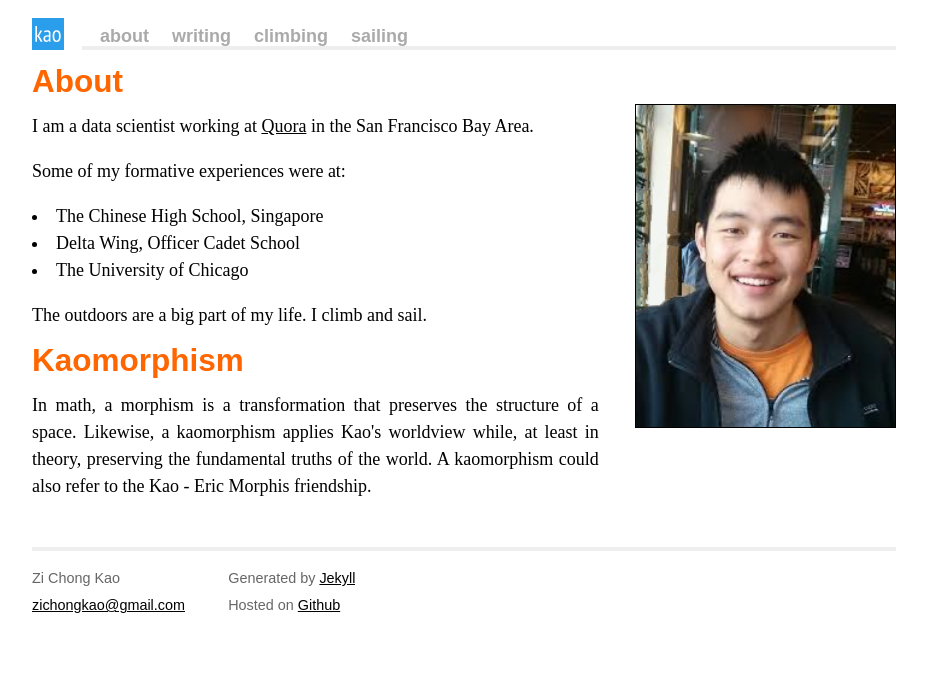
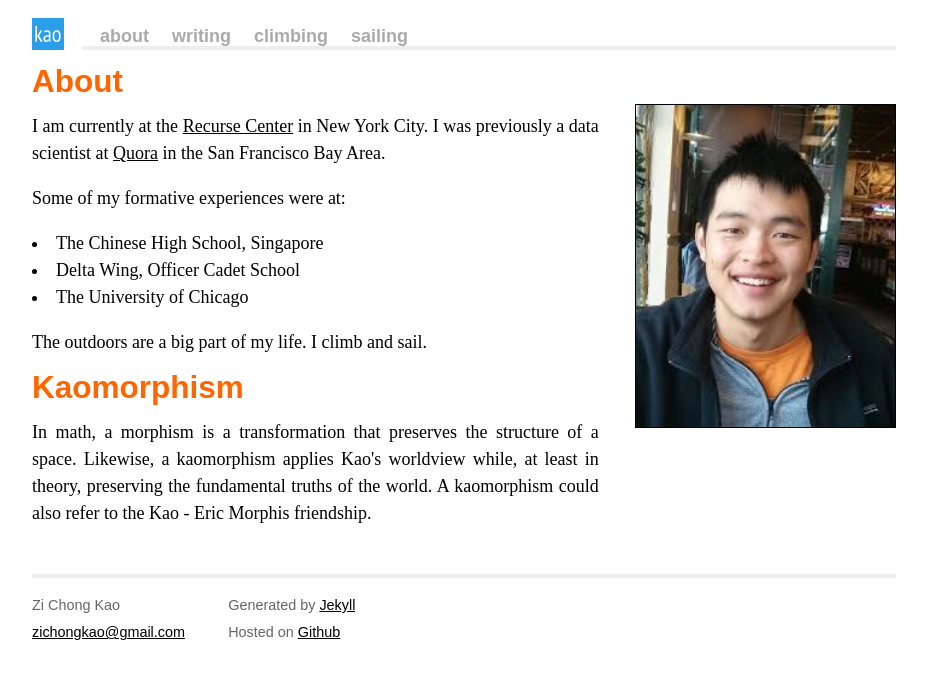
Before and after one commit to zichongkao/zichongkao.github.io, a Jekyll site: the page built from index.html, in a window 1280 px wide. Shown: the top 679 px of the page, without its empty margins (176-1103 px from the left). Built offline with Jekyll 4.4.1, drawn with Linux system fonts in a browser that asks for light colours.

Commit message:
update current position, link to mountain project

```diff
--- a/_layouts/default.html
+++ b/_layouts/default.html
@@ -28,7 +28,7 @@
             <div class="headerlinks">
               <a class="extra" href="/index.html">about</a>
               <a class="extra" href="/writing.html">writing</a>
-              <a class="extra" href="/climbing.html">climbing</a>
+              <a class="extra" href="https://www.mountainproject.com/user/200335455/zi-chong-kao">climbing</a>
               <a class="extra" href="/sailing.html">sailing</a>
             </div>
           </div>
--- a/index.html
+++ b/index.html
@@ -7,7 +7,7 @@ title: About Kao
   <img src="/pics/profile.png" style="vertical-align: top; float:right; margin-top: 2em; margin-left: 2em; width: 30%; border: solid 1px #000;" alt="photo of kao">
   <div>
     <h1>About</h1>
-    <p>I am a data scientist working at <a href='https://www.quora.com/profile/Kao-Zi-Chong'>Quora</a> in the San Francisco Bay Area.</p>
+    <p>I am currently at the <a href="https://recurse.com">Recurse Center</a> in New York City. I was previously a data scientist at <a href='https://www.quora.com/profile/Kao-Zi-Chong'>Quora</a> in the San Francisco Bay Area.</p>
     <p>Some of my formative experiences were at:
       <ul>
         <li>The Chinese High School, Singapore</li>
```
Also changed, not shown: pics/rc_logo.png (added), 2 other files.
